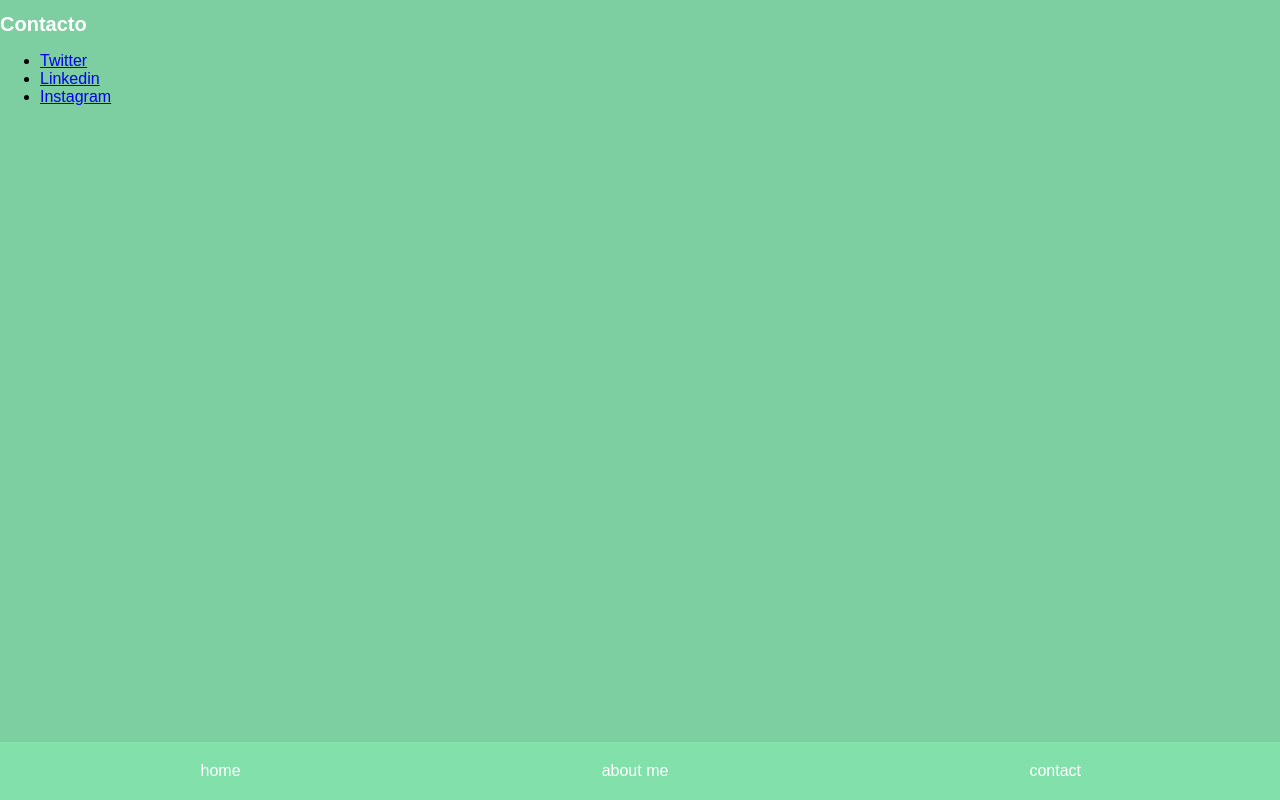
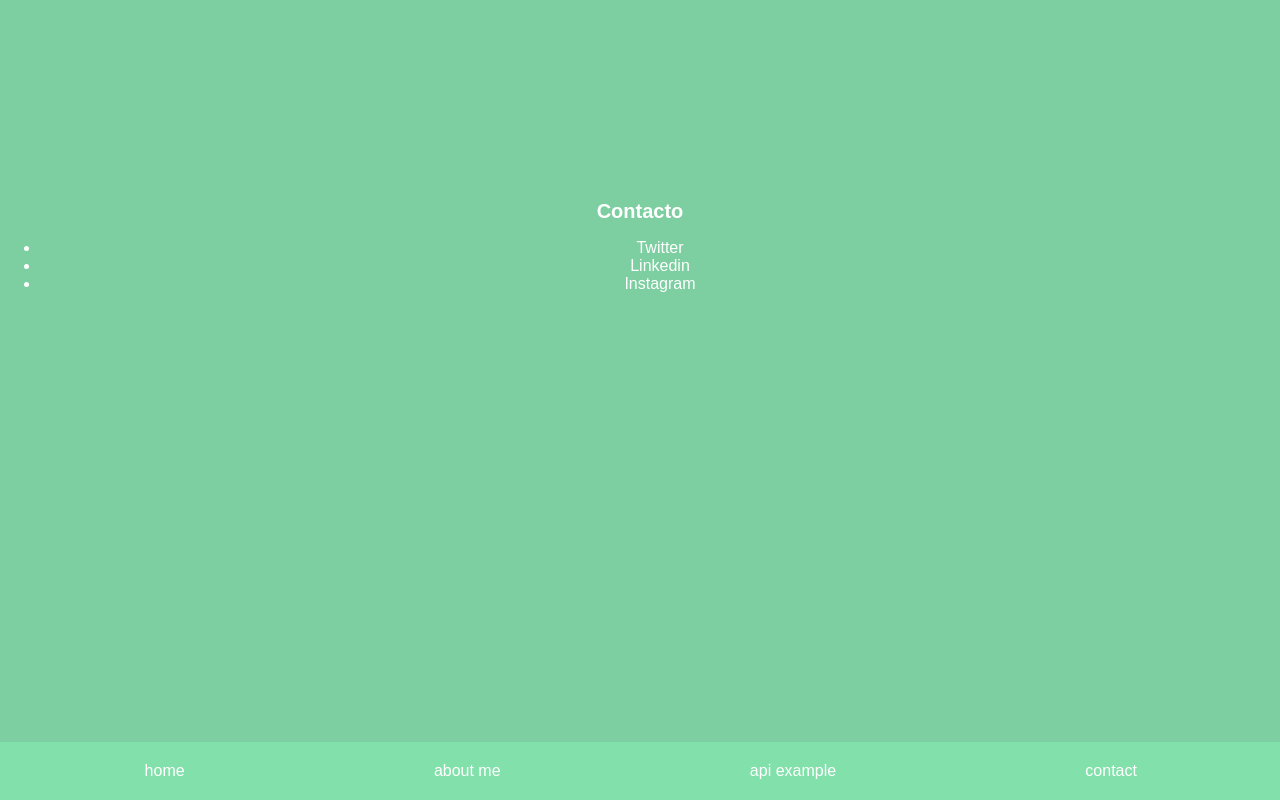
Before and after one commit to mflir/react-101, a React (Create React App) app: page /contact in a window 1280 px wide. Built offline with nearby package versions, Linux system fonts and the light colour scheme.

Commit message:
agrego componente example

```diff
--- a/src/App.css
+++ b/src/App.css
@@ -29,7 +29,7 @@
   text-align: center;
 }
 
-.link{
+a, .link{
   text-decoration: none;
   color: white;
 }
@@ -54,3 +54,9 @@ h1{
 p-about{
   text-align: center;
 }
+
+.Contact{
+  text-align: center;
+  margin-top: 200px;
+  text-decoration: none;
+}
--- a/src/components/Menu.js
+++ b/src/components/Menu.js
@@ -3,6 +3,7 @@ import { BrowserRouter as Router, Route, Link } from 'react-router-dom';
 import Home from '../routes/home';
 import About from '../routes/about';
 import Contact from '../routes/contact';
+import Example from '../routes/example';
 
 class Menu extends Component {
   render() {
@@ -12,11 +13,13 @@ class Menu extends Component {
         <Fragment>
         <Route exact path="/" component={Home} />
         <Route path="/about" component={About} />
+        <Route path="/example" component={Example} />
         <Route path="/contact" component={Contact} />
 
         <div class="foo">
         <Link class="link" to="/">home</Link>
         <Link class="link" to="/about">about me</Link>
+        <Link class="link" to="/example">api example</Link>
         <Link class="link" to="/contact">contact</Link>
         </div>
 
--- a/src/routes/contact.js
+++ b/src/routes/contact.js
@@ -5,14 +5,15 @@ class Contact extends Component {
     render() {
         return (
             <div className="Contact">
-                <h1>Contacto</h1>
+                <h1 className="App-titulo">Contacto</h1>
+                <div className="container-li">
                 <ul>
-                    <li><a href="#">Twitter</a></li>
-                    <li><a href="#">Linkedin</a></li>
-                    <li><a href="#">Instagram</a></li>
+                    <li class="link"><a href="#">Twitter</a></li>
+                    <li class="link"><a href="#">Linkedin</a></li>
+                    <li class="link"><a href="#">Instagram</a></li>
                 </ul>
             </div>
-
+</div>
         );
     }
 }
--- a/src/routes/example.js
+++ b/src/routes/example.js
@@ -4,7 +4,7 @@ import React, { Component } from 'react';
 class Example extends Component {
   render() {
     return (
-      <div className="example">
+      <div className="Example">
       </div>
     );
   }
```
